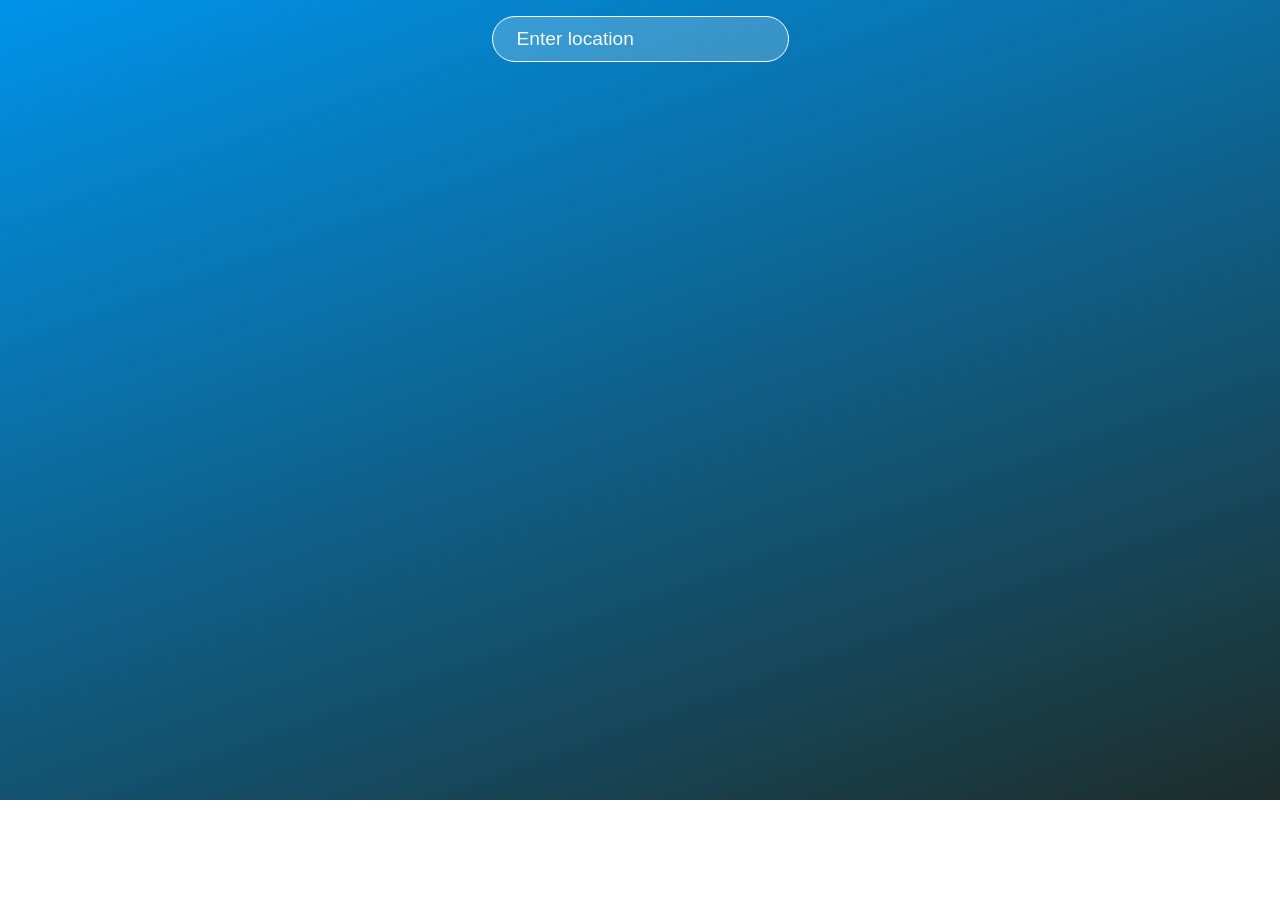
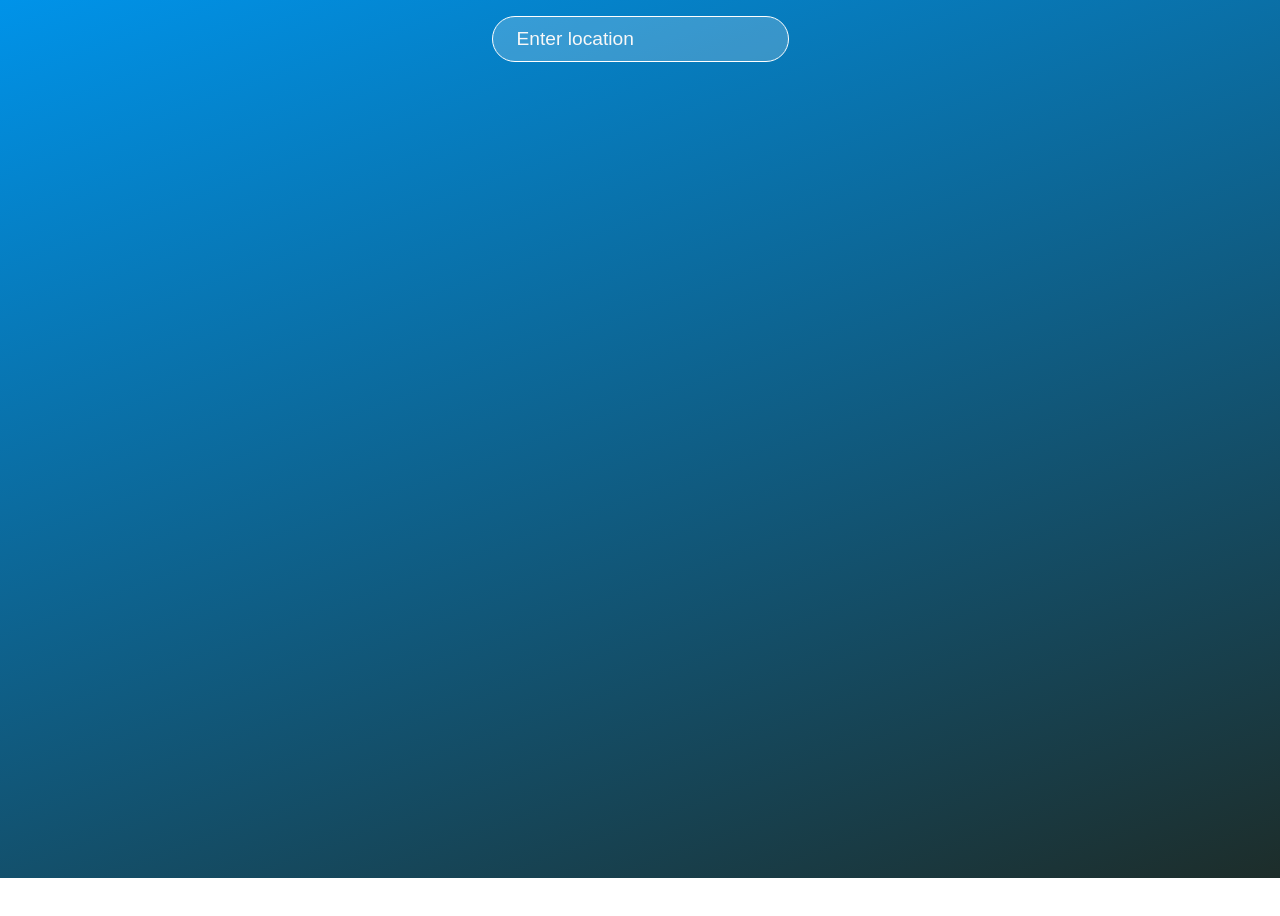
Before and after one commit to PrashanthBalakrishnan/weatherAppV1, a React (Vite) app: page / in a window 1280 px wide. Shown: the top 916 px of the page. After the commit the page ends 878 px from the top, so only its background shows below. Built offline with nearby package versions, Linux system fonts and the light colour scheme.

Commit message:
changed css

```diff
--- a/src/index.css
+++ b/src/index.css
@@ -23,8 +23,6 @@ h1 {
 }
 
 .app {
-  width: 100%;
-  height: 100vh;
   position: relative;
   background-color: #0093e9;
   background-image: linear-gradient(160deg, #0093e9 0%, #1d2d2a 100%);
```
